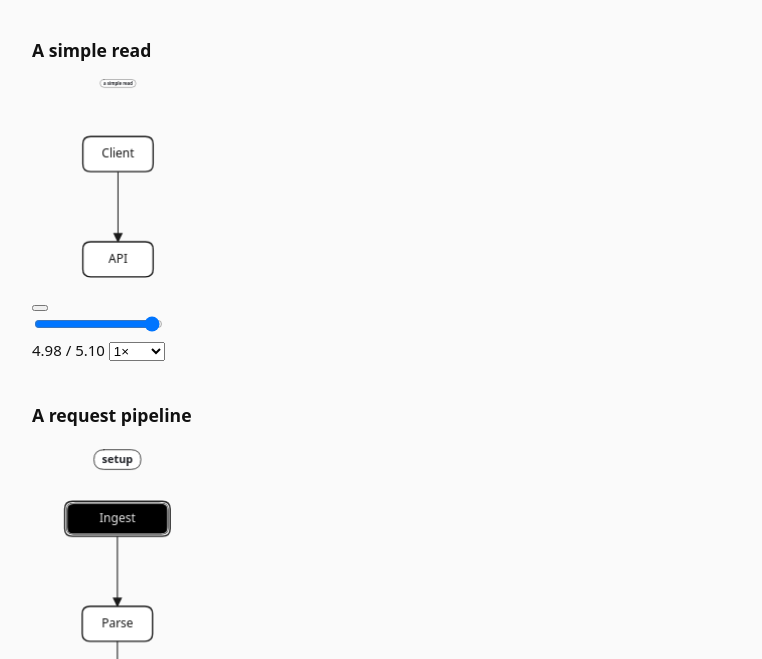
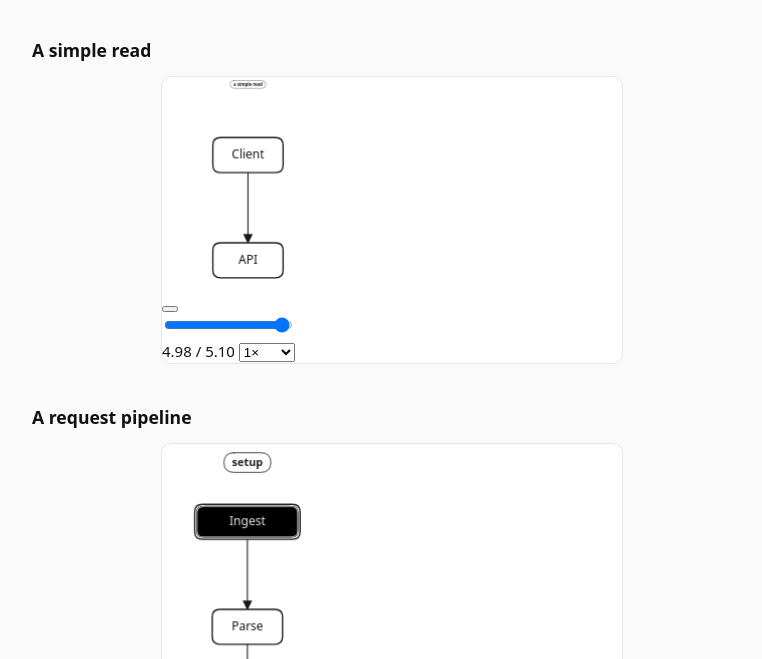
Before and after one commit to markgrafhq/markgraf-embed, a website: page demo/index.html in a window 1280 px wide. Shown: the part 141-800 px from the top of the page, without its empty margins (248-1010 px from the left). Drawn offline with Linux system fonts and the light colour scheme; files that its build step writes are made by us from their sources; files whose address does not match are found by name.

Commit message:
fix(demo): cap player height into tidy cards (was reserving 90svh, leaving gaps)

```diff
--- a/demo/index.html
+++ b/demo/index.html
@@ -21,6 +21,17 @@
     code, pre { font-family: "CommitMono", ui-monospace, SFMono-Regular, Menlo, monospace; }
     a { color: #0a58ca; }
     footer { margin-top: 3rem; color: #777; font-size: .85rem; }
+    /* Cap the player canvas so each diagram sits in a tidy card instead of
+       reserving the embed default (--mg-max-height: 90svh) and leaving gaps. */
+    [data-markgraf] {
+      --mg-max-height: 320px;
+      max-width: 460px;
+      margin: 0 auto;
+      border: 1px solid #e6e6e6;
+      border-radius: 10px;
+      background: #fff;
+      overflow: hidden;
+    }
   </style>
 </head>
 <body>
```
